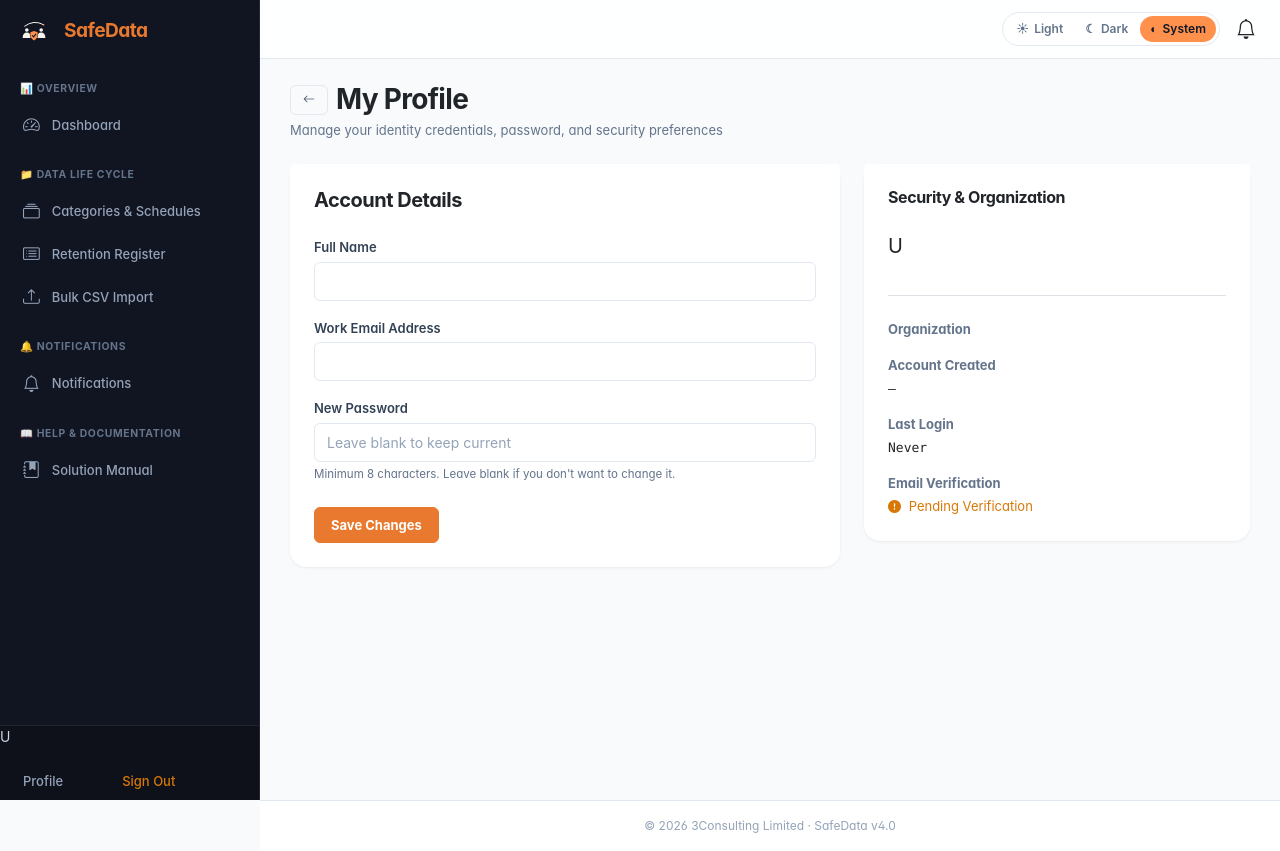
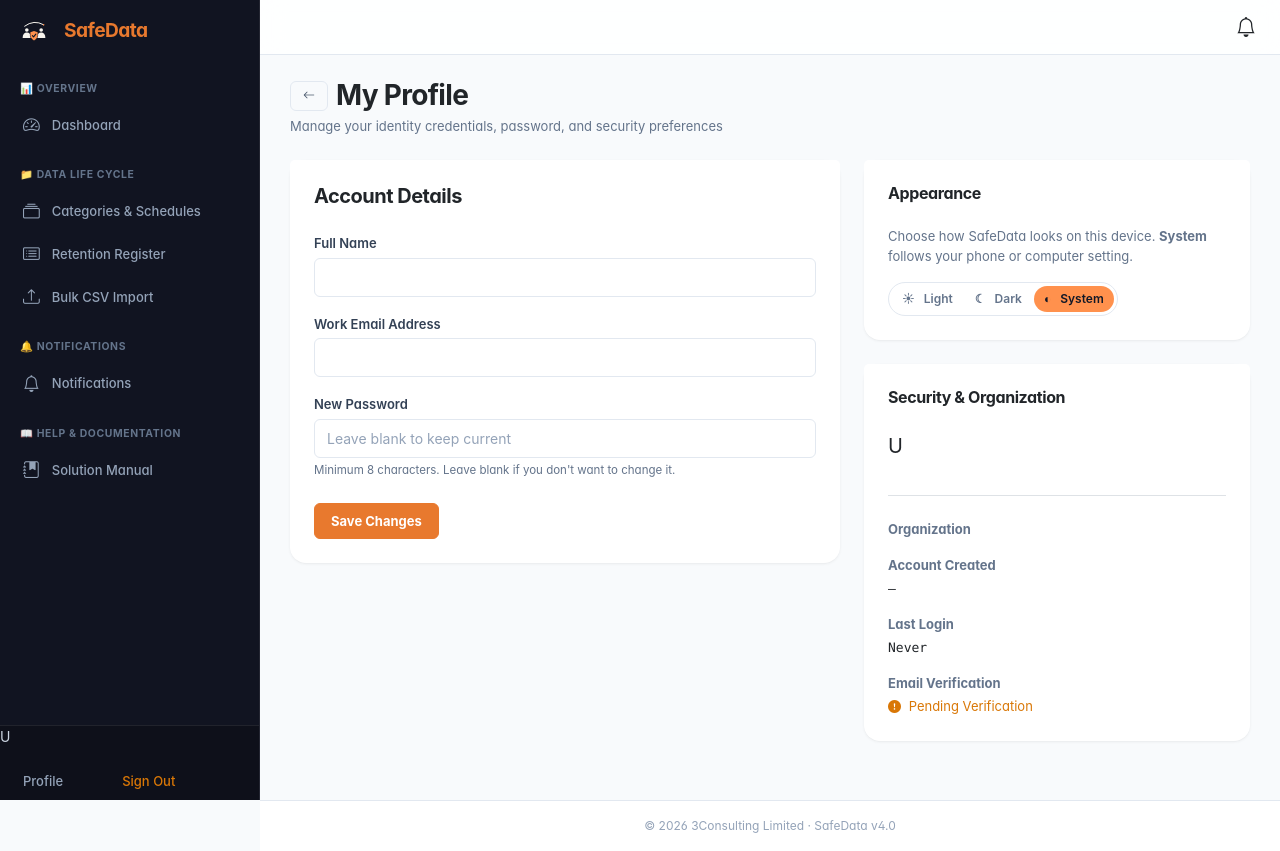
Before and after one commit to Chidi-3consulting/ADRS, a FastAPI app: template retention_py/app/templates/profile.html in a window 1280 px wide. Run offline with FastAPI, Linux system fonts and the light colour scheme; the template is opened without the code that fills it, so the values that code supplies are empty.

Commit message:
fix(ui): theme switch lives on the profile page, not in every nav bar
Public pages follow the visitor's device setting. Signed-in users choose
Light/Dark/System under Profile > Appearance.

Co-Authored-By: Claude Opus 5.5 <noreply@anthropic.com>
Claude-Session: https://claude.ai/code/session_01Ukkq97RJTpJDDGVtVTAGoe

```diff
--- a/retention_py/app/templates/layout.html
+++ b/retention_py/app/templates/layout.html
@@ -158,7 +158,6 @@
         </div>
       </div>
       <div class="d-flex align-items-center gap-3">
-        <div class="tc-theme-switch" role="group" aria-label="Colour theme"><button type="button" data-mode="light" aria-pressed="false" title="Light">&#9728;<span>Light</span></button><button type="button" data-mode="dark" aria-pressed="false" title="Dark">&#9790;<span>Dark</span></button><button type="button" data-mode="system" aria-pressed="true" title="System">&#9680;<span>System</span></button></div>
         <a class="position-relative text-dark" href="/notifications">
           <i class="bi bi-bell fs-5"></i>
           {% if unread_notifications_count is defined and unread_notifications_count > 0 %}
--- a/retention_py/app/templates/profile.html
+++ b/retention_py/app/templates/profile.html
@@ -49,6 +49,15 @@
     </div>
 
     <div class="col-md-5">
+      <div class="card shadow-sm border-0 rounded-4 bg-white mb-4 animate-in" id="appearance">
+        <div class="card-header bg-white border-0 pt-4 px-4 pb-0">
+          <h2 class="h6 fw-bold text-dark mb-0">Appearance</h2>
+        </div>
+        <div class="card-body p-4">
+          <p class="small text-muted mb-3">Choose how SafeData looks on this device. <strong>System</strong> follows your phone or computer setting.</p>
+          <div class="tc-theme-switch" role="group" aria-label="Colour theme"><button type="button" data-mode="light" aria-pressed="false" title="Light">&#9728;<span class="ms-1">Light</span></button><button type="button" data-mode="dark" aria-pressed="false" title="Dark">&#9790;<span class="ms-1">Dark</span></button><button type="button" data-mode="system" aria-pressed="true" title="System">&#9680;<span class="ms-1">System</span></button></div>
+        </div>
+      </div>
       <div class="card shadow-sm border-0 rounded-4 bg-white mb-4 animate-in">
         <div class="card-header bg-white border-0 pt-4 px-4 pb-0">
           <h2 class="h6 fw-bold text-dark mb-0">Security & Organization</h2>
--- a/retention_py/app/templates/public_layout.html
+++ b/retention_py/app/templates/public_layout.html
@@ -30,7 +30,7 @@
           <li class="nav-item"><a class="nav-link public-nav-link" href="/safedata">About SafeData</a></li>
           <li class="nav-item"><a class="nav-link public-nav-link" href="/#features">Features</a></li>
           <li class="nav-item"><a class="nav-link public-nav-link" href="/#pricing">Pricing</a></li>
-          <li class="nav-item ms-lg-2"><div class="tc-theme-switch on-dark" role="group" aria-label="Colour theme"><button type="button" data-mode="light" aria-pressed="false" title="Light">&#9728;<span>Light</span></button><button type="button" data-mode="dark" aria-pressed="false" title="Dark">&#9790;<span>Dark</span></button><button type="button" data-mode="system" aria-pressed="true" title="System">&#9680;<span>System</span></button></div></li>
+
           <li class="nav-item">
             <a class="btn btn-outline-light btn-sm px-3 public-nav-action" href="/login">Sign In</a>
           </li>
```
